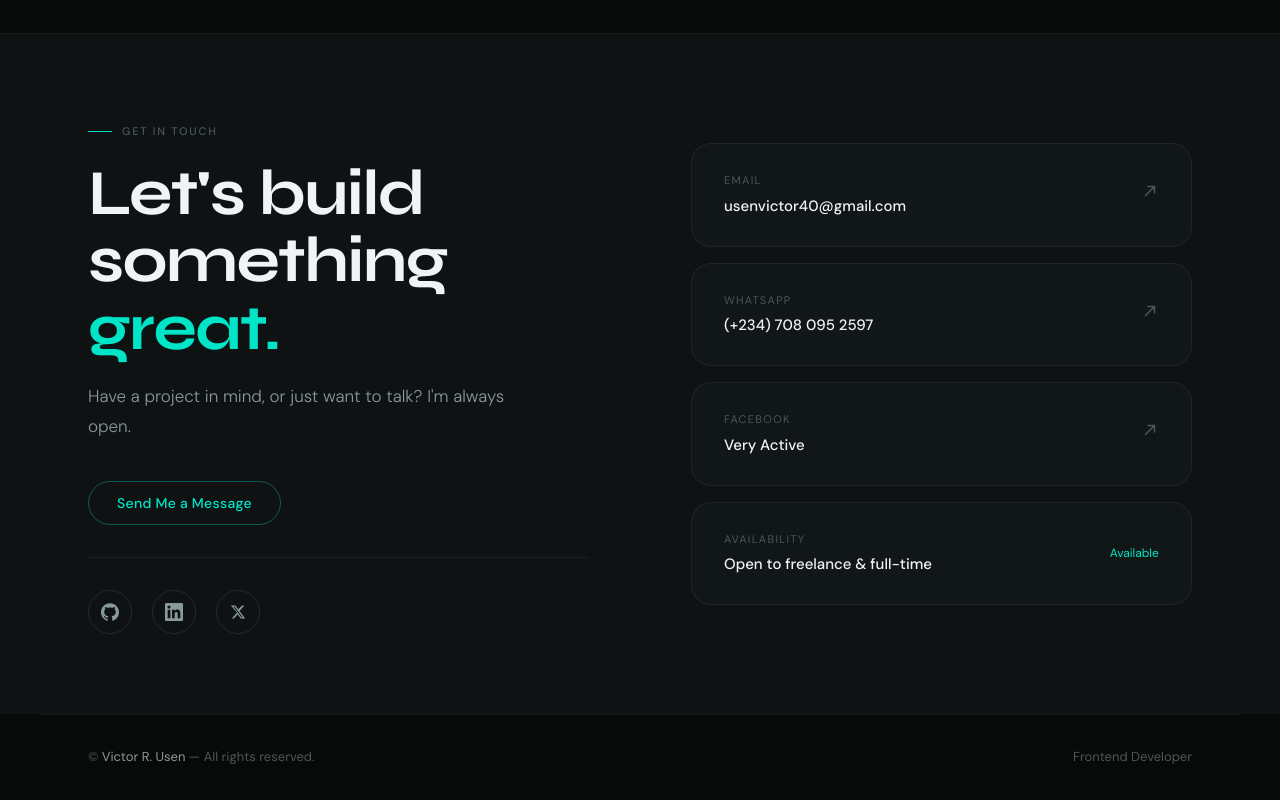
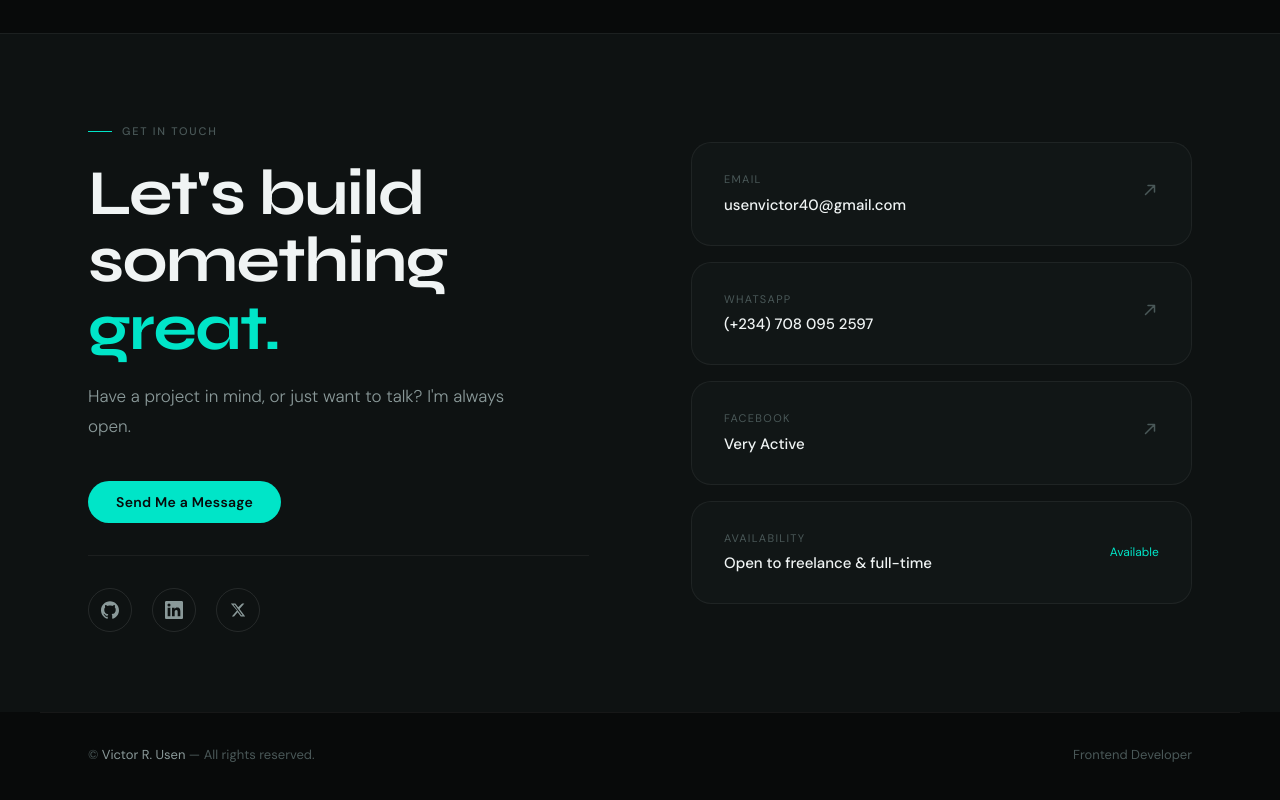
Before and after one commit to victusen/portfolio, a Next.js app in the folder portfolio-nextjs/: page / in a window 1280 px wide. Shown: the part 4093-4893 px from the top of the page. Built offline with nearby package versions, Linux system fonts and the light colour scheme.

Commit message:
added lenis scroll to the page using lenis/react. Wrapped the entire children with the ReactLenis component

```diff
--- a/portfolio-nextjs/src/app/layout.tsx
+++ b/portfolio-nextjs/src/app/layout.tsx
@@ -2,6 +2,7 @@ import type { Metadata } from "next";
 import Script from "next/script";
 import { Syne, DM_Sans } from "next/font/google";
 import "./globals.css";
+import SmoothScroll from "../components/SmoothScroll";
 
 const syne = Syne({
   subsets: ["latin"],
@@ -63,7 +64,11 @@ export default function RootLayout({
             gtag('config', 'G-3316G9D8YB');
           `}
         </Script>
-        {children}</body>
+
+        <SmoothScroll>
+          {children}
+        </SmoothScroll>
+      </body>
     </html>
   );
 }
--- a/portfolio-nextjs/src/components/ContactModal.tsx
+++ b/portfolio-nextjs/src/components/ContactModal.tsx
@@ -11,7 +11,7 @@ export default function ContactModal() {
     return (
         <>
 
-            <button className="btn btn-outline" onClick={open}>Send Me a Message</button>
+            <button className="btn btn-primary" onClick={open}>Send Me a Message</button>
             {openModal &&<div className="fixed inset-0 bg-black/75 backdrop-blur-sm z-50 flex items-center justify-center p-4 transition-all duration-300 ease-out" id="modalBackdrop">
                 <div className="modal-container" id="modalContainer" role="dialog" aria-modal="true" aria-labelledby="modalTitle">
                     <button onClick={close} className="modal-close" id="modalClose" aria-label="Close modal">✕</button>
--- /dev/null
+++ b/portfolio-nextjs/src/components/SmoothScroll.tsx
@@ -0,0 +1,18 @@
+"use client";
+import {ReactLenis} from "lenis/react";
+
+export default function SmoothScroll({children}: {children: React.ReactNode}) {
+    const easeFunction = (t: number) => Math.min(1, 1.001 - Math.pow(2, -10 * t));
+    return (
+        <ReactLenis root options={{
+            lerp: 0.1,
+            duration: 2,
+            wheelMultiplier: 1,
+            touchMultiplier: 2,
+            smoothWheel: true,
+            easing: easeFunction,
+        }}>
+            { children }
+        </ReactLenis>
+    );
+};
```
